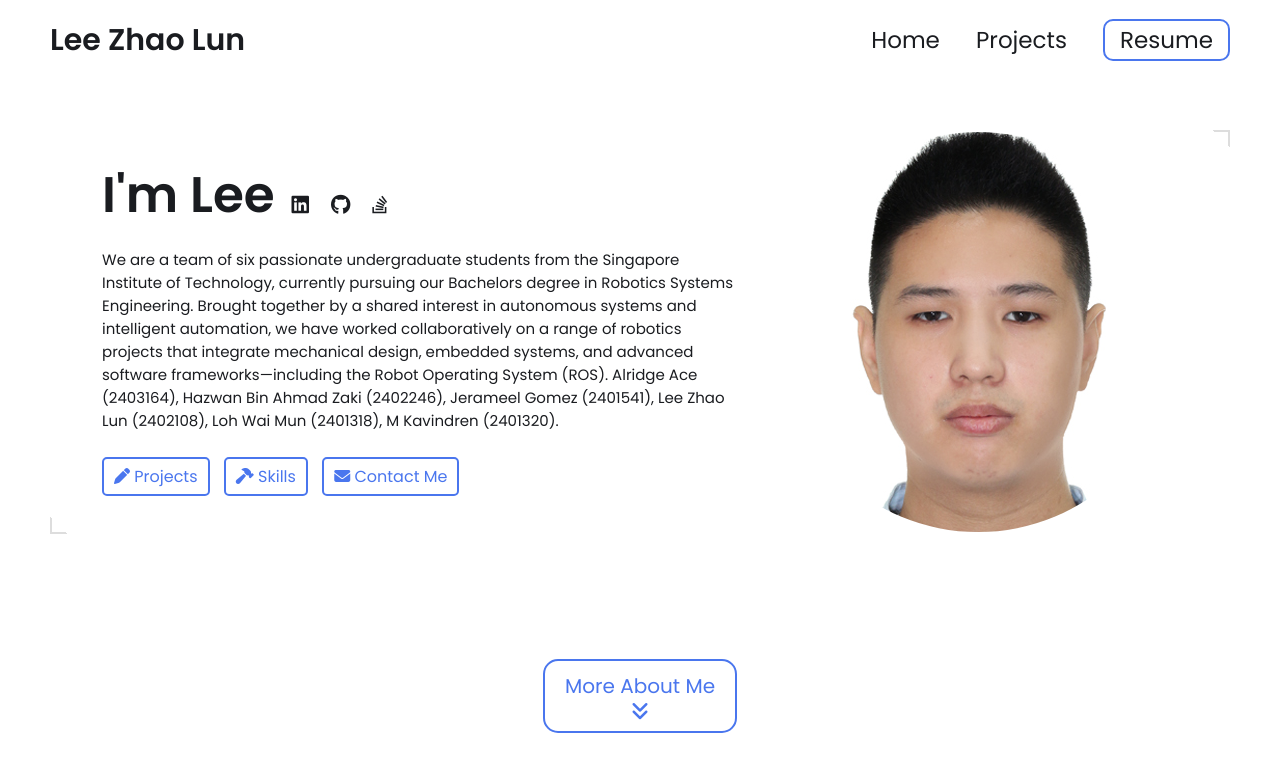
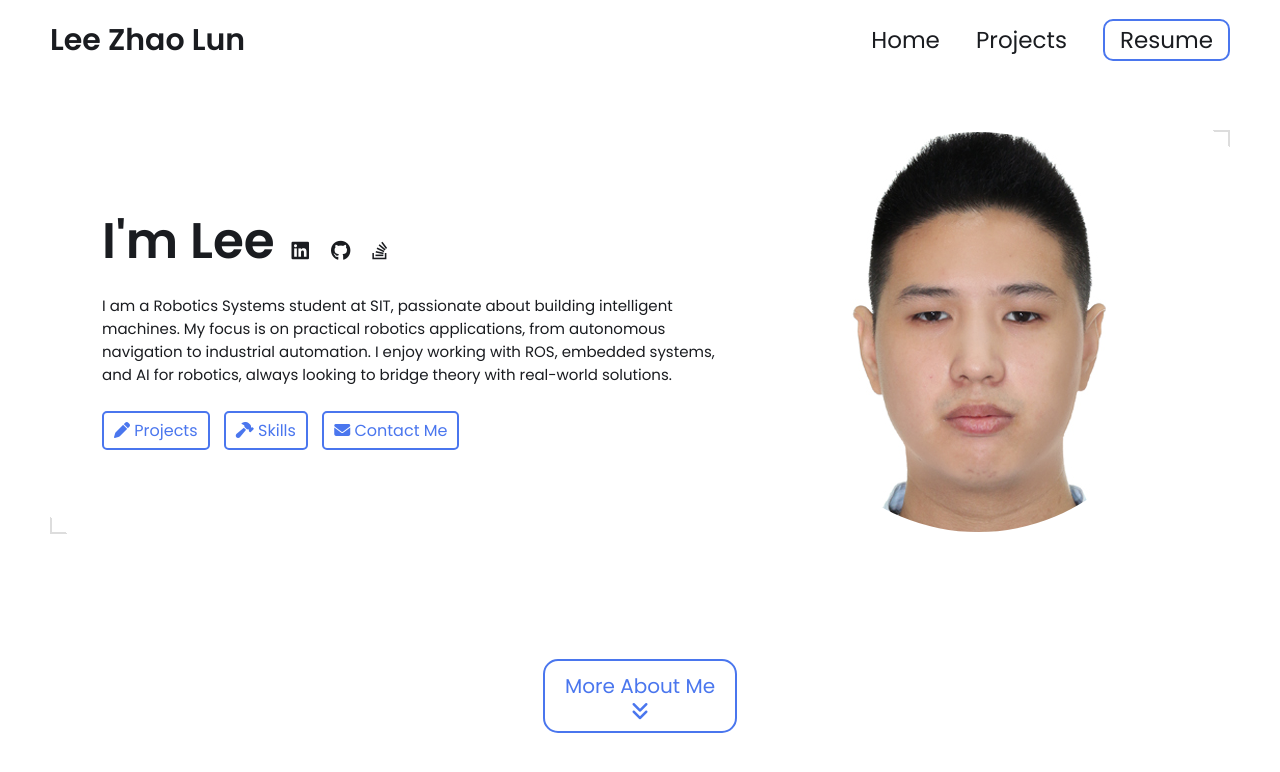
Before and after one commit to LeeZhaoLun2000/LeeZhaoLun.github.io, a Jekyll site: the page built from index.html, in a window 1280 px wide and 900 px high. Shown: the top 772 px of the window. Built offline with Jekyll 4.4.1, drawn with Linux system fonts in a browser that asks for light colours.

Commit message:
Update _config.yml

```diff
--- a/_config.yml
+++ b/_config.yml
@@ -15,7 +15,7 @@ title: Lee Zhao Lun's Portfolio # This is what shows up in the tab of the browse
 name: Lee Zhao Lun
 #headline: headline message
 description: >- # dont remove this line. this will ignore all new lines until the next section
-  We are a team of six passionate undergraduate students from the Singapore Institute of Technology, currently pursuing our Bachelors degree in Robotics Systems Engineering. Brought together by a shared interest in autonomous systems and intelligent automation, we have worked collaboratively on a range of robotics projects that integrate mechanical design, embedded systems, and advanced software frameworks—including the Robot Operating System (ROS). Alridge Ace (2403164), Hazwan Bin Ahmad Zaki (2402246), Jerameel Gomez (2401541), Lee Zhao Lun (2402108), Loh Wai Mun (2401318), M Kavindren (2401320).
+  I am a Robotics Systems student at SIT, passionate about building intelligent machines. My focus is on practical robotics applications, from autonomous navigation to industrial automation. I enjoy working with ROS, embedded systems, and AI for robotics, always looking to bridge theory with real-world solutions.
 
 # Place your profile image in /assets/images/profile-image/folder and edit the file name
 profile_image: ./assets/images/profile-image/profile_pic.jpg
```
